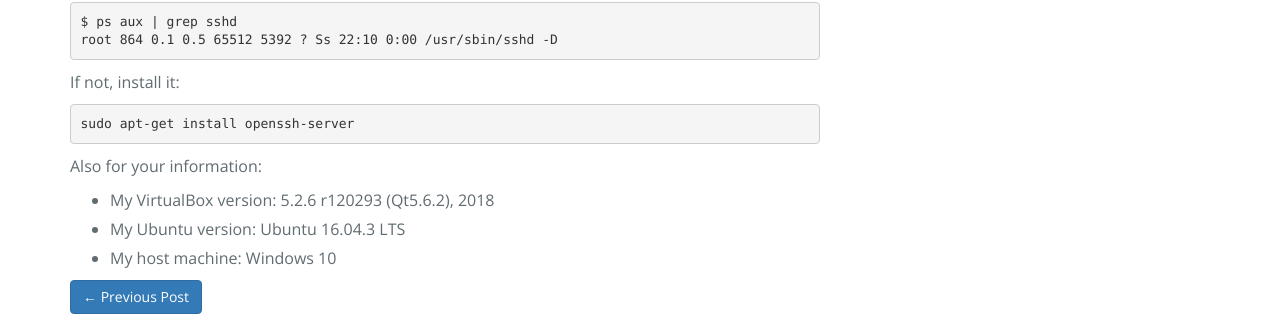
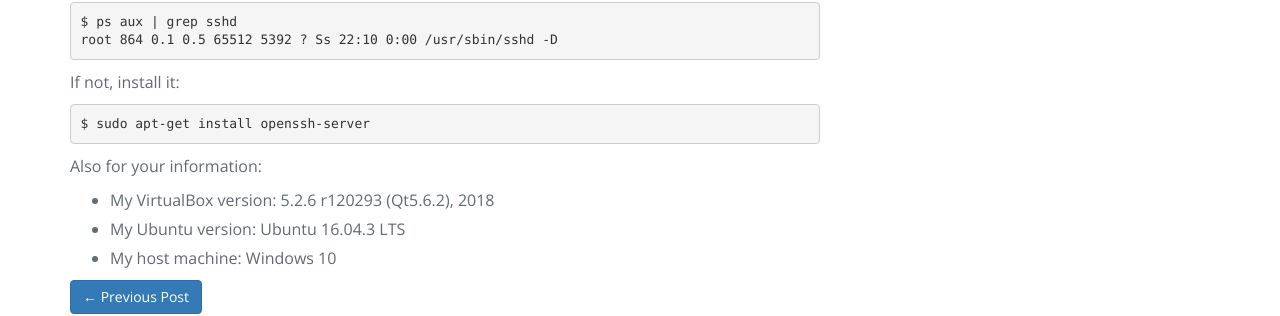
Before and after one commit to yucigou/codegoodworks, a Jekyll site: the page built from _posts/2018-02-10-set-up-virtualbox-vm-network.md, in a window 1280 px wide and 900 px high, scrolled down 1828 px. Shown: the part 403-719 px from the top of the window. Built offline with Jekyll 4.4.1, drawn with Linux system fonts in a browser that asks for light colours; nearby versions of some CDN libraries.

Commit message:
Update blog

```diff
--- a/_posts/2018-02-10-set-up-virtualbox-vm-network.md
+++ b/_posts/2018-02-10-set-up-virtualbox-vm-network.md
@@ -46,7 +46,7 @@ Be sure that the SSH server has been installed and up running in the VM.
 
 If not, install it:
 
-    sudo apt-get install openssh-server
+    $ sudo apt-get install openssh-server
 
 Also for your information:
 
```
